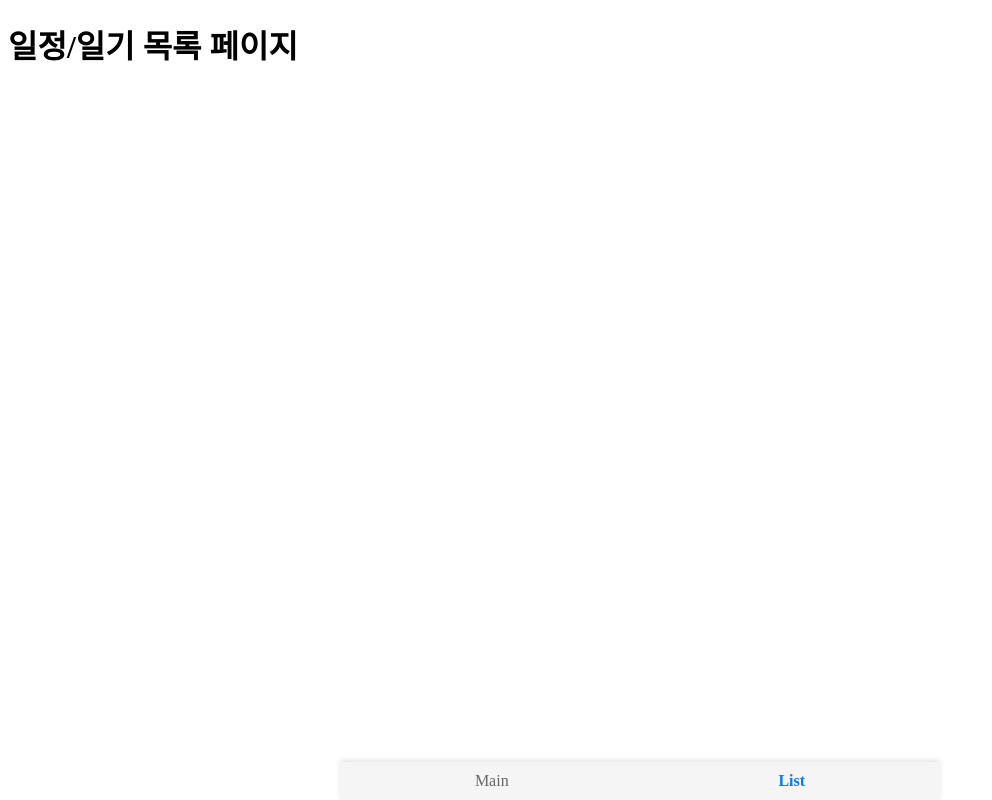
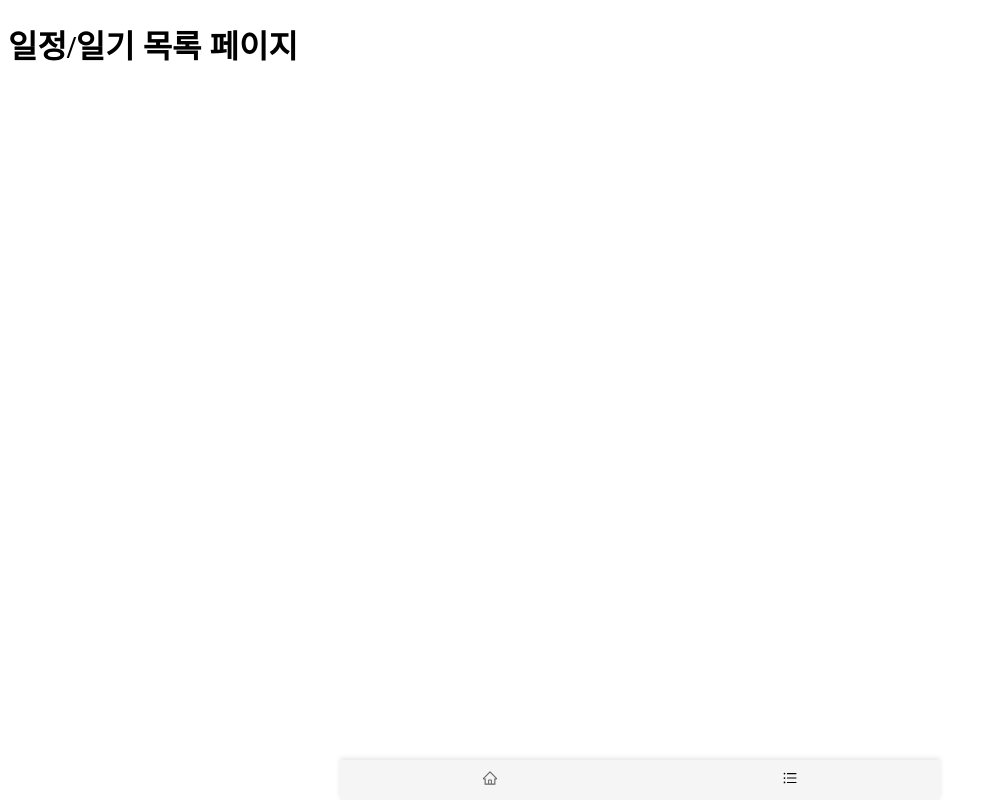
Before and after one commit to Calendiary/frontend, a React (Create React App) app: page /list in a window 1280 px wide. Shown: the whole page, without its empty margins (0-992 px from the left). Built offline with nearby package versions, Linux system fonts and the light colour scheme.

Commit message:
네비게이션 버튼 검은색색

```diff
--- a/src/components/Navbar/Navbar.tsx
+++ b/src/components/Navbar/Navbar.tsx
@@ -1,6 +1,10 @@
 import React from 'react';
 import { useLocation } from 'react-router-dom';
 import { NavContainer, NavItem } from './NavbarStyle';
+import {
+  AiOutlineHome,
+  AiOutlineUnorderedList,
+} from 'react-icons/ai';
 
 const Navigator: React.FC = () => {
   const location = useLocation();
@@ -8,13 +12,13 @@ const Navigator: React.FC = () => {
   return (
     <NavContainer>
       <NavItem to="/" active={location.pathname === '/'}>
-        Main
+        <AiOutlineHome />
       </NavItem>
       <NavItem
         to="/list"
         active={location.pathname === '/list'}
       >
-        List
+        <AiOutlineUnorderedList />
       </NavItem>
     </NavContainer>
   );
--- a/src/components/Navbar/NavbarStyle.ts
+++ b/src/components/Navbar/NavbarStyle.ts
@@ -18,13 +18,13 @@ export const NavContainer = styled.nav`
 
 export const NavItem = styled(Link)<{ active: boolean }>`
   text-decoration: none;
-  color: ${(props) => (props.active ? '#007bff' : '#666')};
+  color: ${(props) => (props.active ? '#000' : '#666')};
   font-size: 1rem;
   font-weight: ${(props) =>
     props.active ? 'bold' : 'normal'};
   transition: color 0.3s;
 
   &:hover {
-    color: #0056b3;
+    color: rgb(0, 0, 0);
   }
 `;
```
